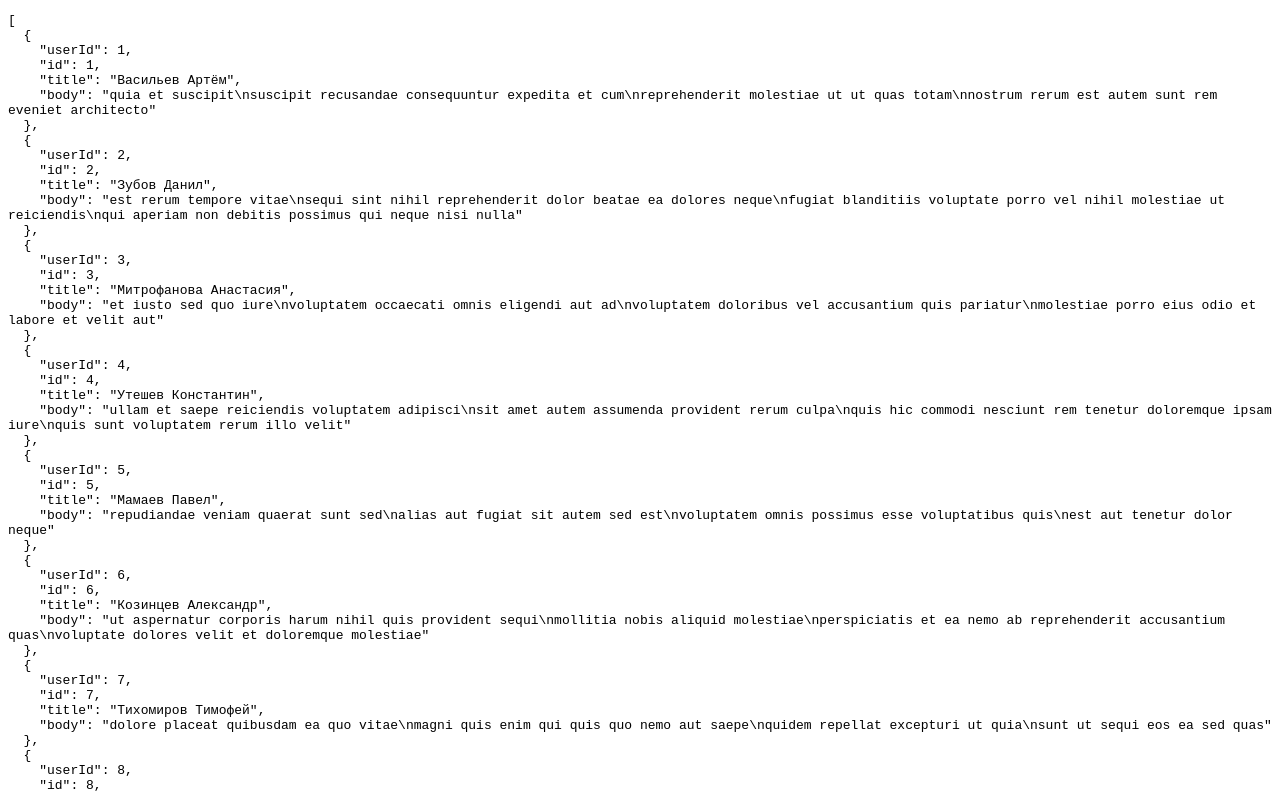
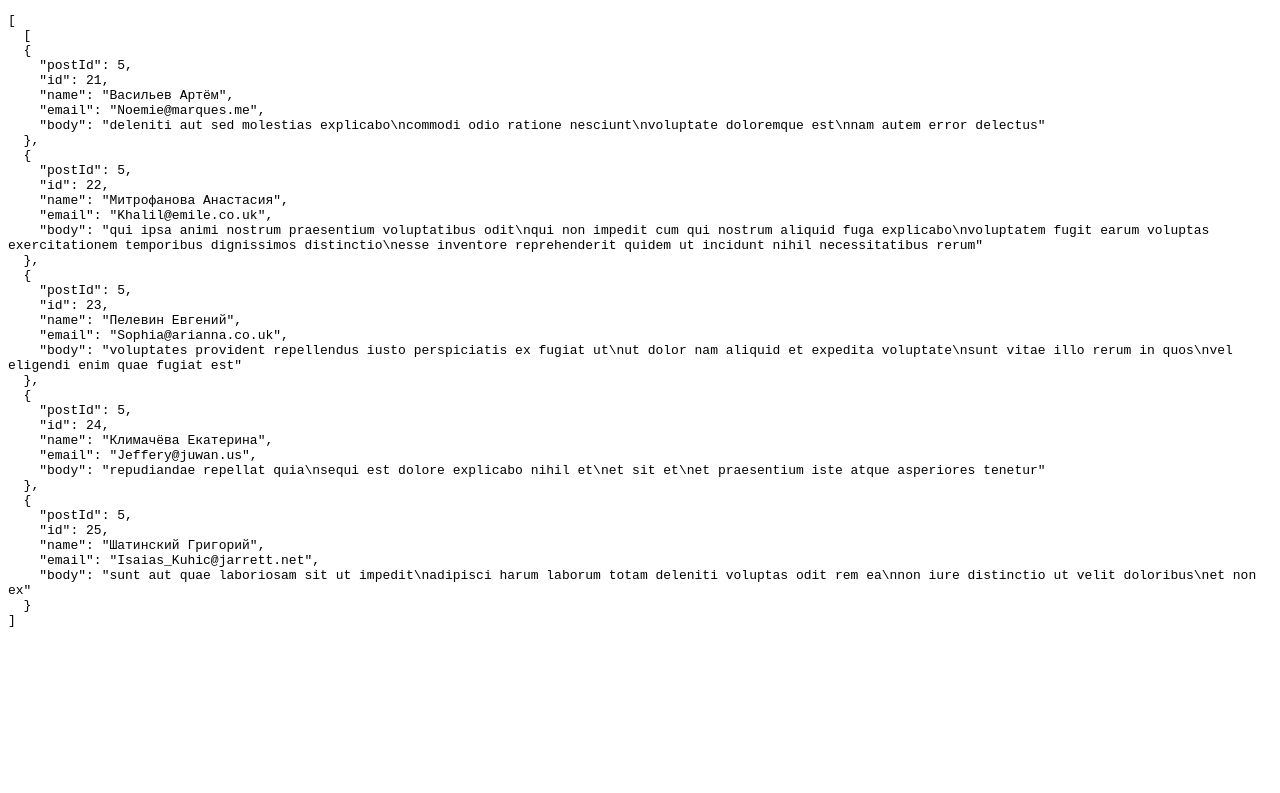
Before and after one commit to Dziodzi/my_mock, a plain HTML site: page index.html in a window 1280 px wide. Shown: the top 793 px of the page. Drawn offline with Linux system fonts and the light colour scheme.

Commit message:
impl: test

```diff
--- a/index.html
+++ b/index.html
@@ -6,65 +6,41 @@
 </head>
 <body>
 <pre style="word-wrap: break-word; white-space: pre-wrap;">[
+  [
   {
-    "userId": 1,
-    "id": 1,
-    "title": "Васильев Артём",
-    "body": "quia et suscipit\nsuscipit recusandae consequuntur expedita et cum\nreprehenderit molestiae ut ut quas totam\nnostrum rerum est autem sunt rem eveniet architecto"
+    "postId": 5,
+    "id": 21,
+    "name": "Васильев Артём",
+    "email": "Noemie@marques.me",
+    "body": "deleniti aut sed molestias explicabo\ncommodi odio ratione nesciunt\nvoluptate doloremque est\nnam autem error delectus"
   },
   {
-    "userId": 2,
-    "id": 2,
-    "title": "Зубов Данил",
-    "body": "est rerum tempore vitae\nsequi sint nihil reprehenderit dolor beatae ea dolores neque\nfugiat blanditiis voluptate porro vel nihil molestiae ut reiciendis\nqui aperiam non debitis possimus qui neque nisi nulla"
+    "postId": 5,
+    "id": 22,
+    "name": "Митрофанова Анастасия",
+    "email": "Khalil@emile.co.uk",
+    "body": "qui ipsa animi nostrum praesentium voluptatibus odit\nqui non impedit cum qui nostrum aliquid fuga explicabo\nvoluptatem fugit earum voluptas exercitationem temporibus dignissimos distinctio\nesse inventore reprehenderit quidem ut incidunt nihil necessitatibus rerum"
   },
   {
-    "userId": 3,
-    "id": 3,
-    "title": "Митрофанова Анастасия",
-    "body": "et iusto sed quo iure\nvoluptatem occaecati omnis eligendi aut ad\nvoluptatem doloribus vel accusantium quis pariatur\nmolestiae porro eius odio et labore et velit aut"
+    "postId": 5,
+    "id": 23,
+    "name": "Пелевин Евгений",
+    "email": "Sophia@arianna.co.uk",
+    "body": "voluptates provident repellendus iusto perspiciatis ex fugiat ut\nut dolor nam aliquid et expedita voluptate\nsunt vitae illo rerum in quos\nvel eligendi enim quae fugiat est"
   },
   {
-    "userId": 4,
-    "id": 4,
-    "title": "Утешев Константин",
-    "body": "ullam et saepe reiciendis voluptatem adipisci\nsit amet autem assumenda provident rerum culpa\nquis hic commodi nesciunt rem tenetur doloremque ipsam iure\nquis sunt voluptatem rerum illo velit"
+    "postId": 5,
+    "id": 24,
+    "name": "Климачёва Екатерина",
+    "email": "Jeffery@juwan.us",
+    "body": "repudiandae repellat quia\nsequi est dolore explicabo nihil et\net sit et\net praesentium iste atque asperiores tenetur"
   },
   {
-    "userId": 5,
-    "id": 5,
-    "title": "Мамаев Павел",
-    "body": "repudiandae veniam quaerat sunt sed\nalias aut fugiat sit autem sed est\nvoluptatem omnis possimus esse voluptatibus quis\nest aut tenetur dolor neque"
-  },
-  {
-    "userId": 6,
-    "id": 6,
-    "title": "Козинцев Александр",
-    "body": "ut aspernatur corporis harum nihil quis provident sequi\nmollitia nobis aliquid molestiae\nperspiciatis et ea nemo ab reprehenderit accusantium quas\nvoluptate dolores velit et doloremque molestiae"
-  },
-  {
-    "userId": 7,
-    "id": 7,
-    "title": "Тихомиров Тимофей",
-    "body": "dolore placeat quibusdam ea quo vitae\nmagni quis enim qui quis quo nemo aut saepe\nquidem repellat excepturi ut quia\nsunt ut sequi eos ea sed quas"
-  },
-  {
-    "userId": 8,
-    "id": 8,
-    "title": "Бреньков Егор",
-    "body": "dignissimos aperiam dolorem qui eum\nfacilis quibusdam animi sint suscipit qui sint possimus cum\nquaerat magni maiores excepturi\nipsam ut commodi dolor voluptatum modi aut vitae"
-  },
-  {
-    "userId": 9,
-    "id": 9,
-    "title": "Питомец Евгений",
-    "body": "consectetur animi nesciunt iure dolore\nenim quia ad\nveniam autem ut quam aut nobis\net est aut quod aut provident voluptas autem voluptas"
-  },
-  {
-    "userId": 10,
-    "id": 10,
-    "title": "Алиев Тагир",
-    "body": "quo et expedita modi cum officia vel magni\ndoloribus qui repudiandae\nvero nisi sit\nquos veniam quod sed accusamus veritatis error"
+    "postId": 5,
+    "id": 25,
+    "name": "Шатинский Григорий",
+    "email": "Isaias_Kuhic@jarrett.net",
+    "body": "sunt aut quae laboriosam sit ut impedit\nadipisci harum laborum totam deleniti voluptas odit rem ea\nnon iure distinctio ut velit doloribus\net non ex"
   }
 ]
 </pre>
```
